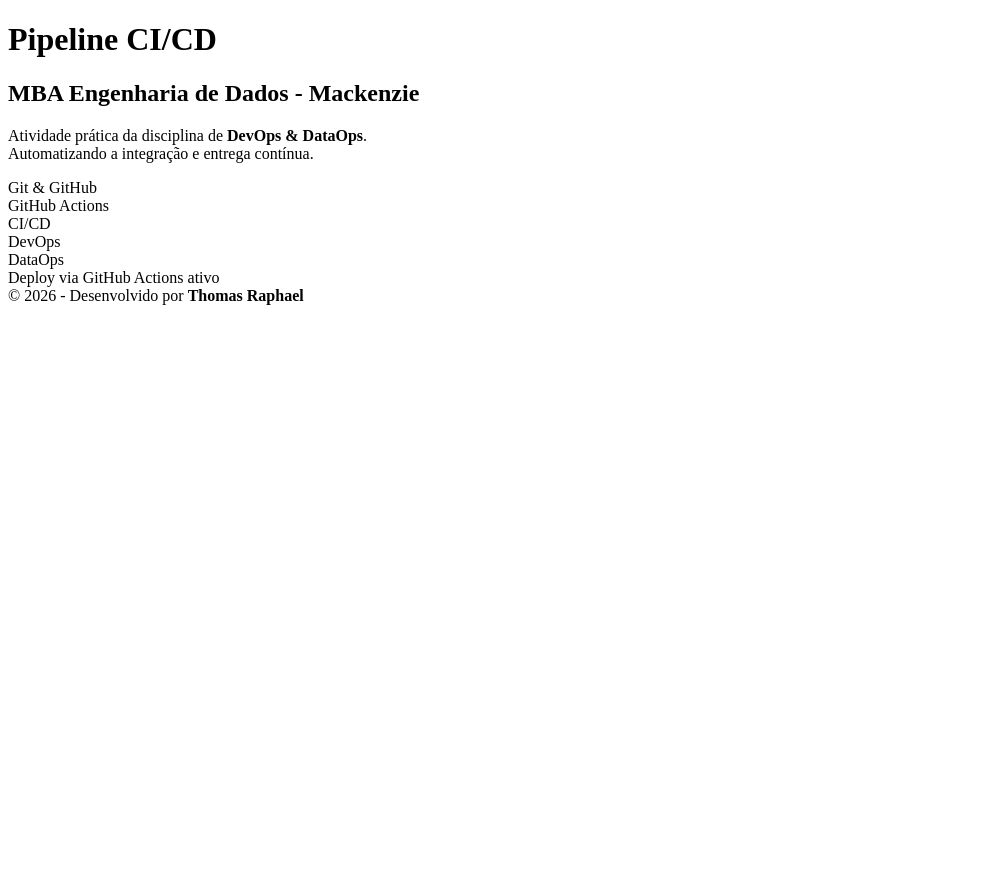
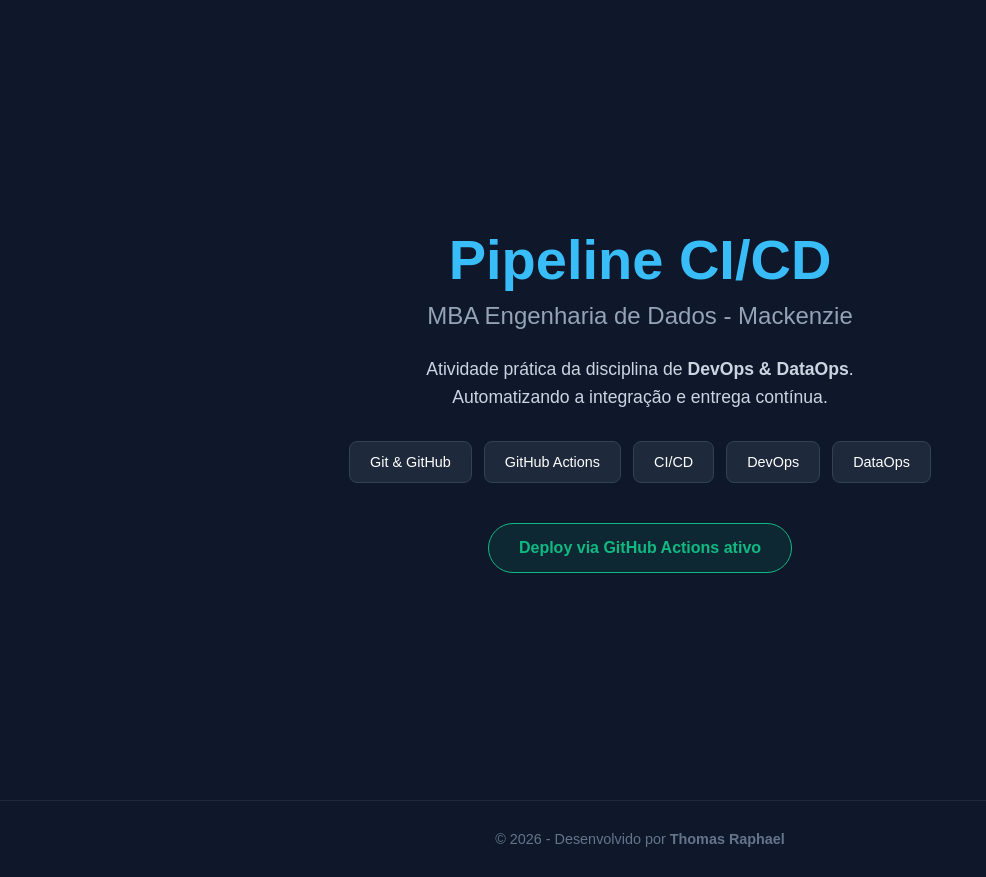
Before and after one commit to thomasraphael96/pipeline-ci-cd-mackenzie, a website: page site/index.html in a window 1280 px wide. Shown: the whole page, without its empty margins (0-986 px from the left). Before the commit the page ends 800 px from the top, so only its background shows below. Drawn offline with Linux system fonts and the light colour scheme.

Commit message:
adiciona style.css para melhorar o layout da pagina

```diff
--- a/site/index.html
+++ b/site/index.html
@@ -4,6 +4,7 @@
   <meta charset="UTF-8">
   <meta name="viewport" content="width=device-width, initial-scale=1.0">
   <title>DevOps Pipeline</title>
+  <link rel="stylesheet" href="style.css">
 </head>
 
 <body>
--- /dev/null
+++ b/site/style.css
@@ -0,0 +1,97 @@
+* {
+  margin: 0;
+  padding: 0;
+  box-sizing: border-box;
+}
+
+body {
+  background: #0f172a;
+  color: white;
+  font-family: Arial, sans-serif;
+}
+
+header {
+  height: 100vh;
+  display: flex;
+  justify-content: center;
+  align-items: center;
+  text-align: center;
+  padding: 20px;
+}
+
+.container {
+  max-width: 800px;
+}
+
+h1 {
+  font-size: 3.5rem;
+  color: #38bdf8;
+  margin-bottom: 10px;
+  animation: fadeInDown 1s ease-out;
+}
+
+h2 {
+  font-size: 1.5rem;
+  color: #94a3b8;
+  margin-bottom: 25px;
+  font-weight: normal;
+}
+
+p {
+  font-size: 1.1rem;
+  color: #cbd5e1;
+  margin-bottom: 30px;
+  line-height: 1.6;
+}
+
+@keyframes fadeInDown {
+  from {
+    opacity: 0;
+    transform: translateY(-20px);
+  }
+  to {
+    opacity: 1;
+    transform: translateY(0);
+  }
+}
+
+.badges {
+  display: flex;
+  justify-content: center;
+  gap: 12px;
+  flex-wrap: wrap;
+}
+
+.badge {
+  background: #1e293b;
+  padding: 12px 20px;
+  border-radius: 8px;
+  border: 1px solid #334155;
+  transition: 0.3s;
+  font-size: 0.9rem;
+}
+
+.badge:hover {
+  transform: scale(1.05);
+  border-color: #38bdf8;
+  background: #0f172a;
+}
+
+.status {
+  margin-top: 40px;
+  padding: 15px 30px;
+  background: rgba(16, 185, 129, 0.1);
+  border: 1px solid #10b981;
+  border-radius: 50px;
+  color: #10b981;
+  font-weight: bold;
+  display: inline-block;
+}
+
+footer {
+  text-align: center;
+  padding: 30px;
+  color: #64748b;
+  border-top: 1px solid #1e293b;
+  font-size: 0.9rem;
+}
```
